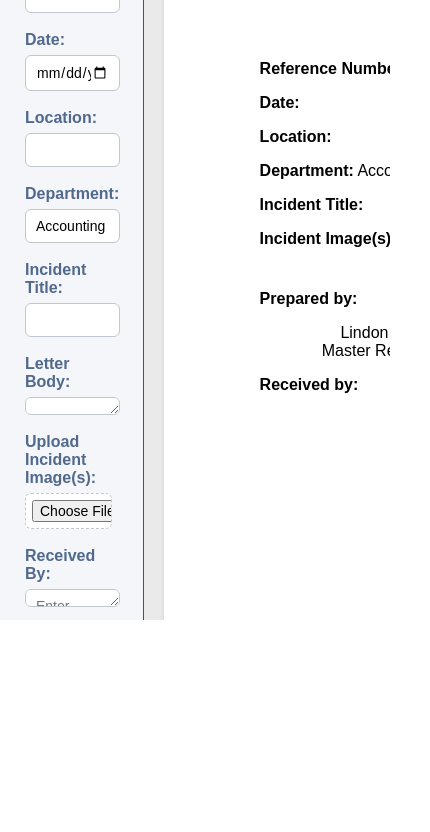
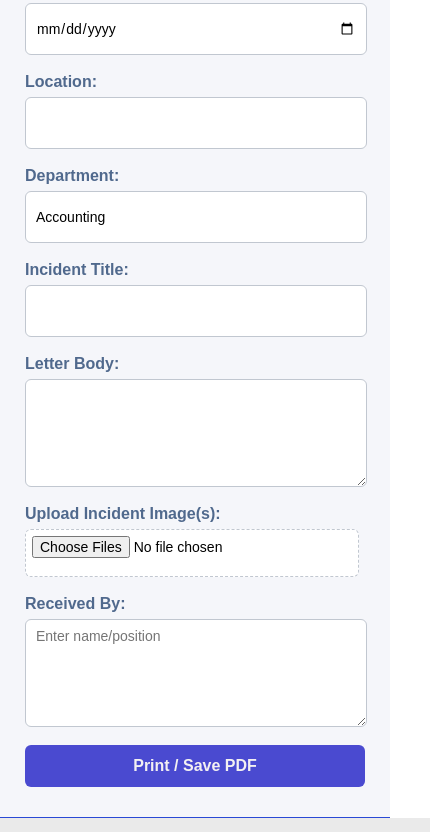
Before and after one commit to Jayriel04/Incident-Report-sure-, a plain HTML site: page incident-report/index.html in a window 390 px wide. Shown: the part 224-1056 px from the top of the page, 430 px wide, since content can reach past the window. Before the commit the page ends 844 px from the top, so only its background shows below. Drawn offline with Linux system fonts and the light colour scheme.

Commit message:
improvement

```diff
--- a/incident-report/css/styles.css
+++ b/incident-report/css/styles.css
@@ -44,6 +44,7 @@ body { font-family: Arial, sans-serif; margin: 0; }
 /* PREVIEW */
 .preview-section { width: 60%; padding: 20px; background: #eaeaea; overflow: auto; }
 .preview-box { background: #fff; width: 8.5in; min-height: 11in; padding: 1in; margin: auto; box-shadow: 0 0 5px rgba(0,0,0,0.1); box-sizing: border-box; }
+.preview-box p { overflow-wrap: break-word; word-wrap: break-word; }
 
 /* HEADER */
 .header-row { display: grid; grid-template-columns: 100px 1fr 100px; align-items: center; margin-bottom: 25px; }
@@ -106,10 +107,26 @@ body { font-family: Arial, sans-serif; margin: 0; }
 
 /* PRINT */
 @media print {
-    @page { size: auto; margin: 0.7in; }
+    @page { size: auto; margin: 0; }
     body { margin: 0; }
     .form-section { display: none; }
     .preview-section { width: 100%; padding: 0; background: none; overflow: visible !important; display: flex; justify-content: center; align-items: flex-start; }
-    .preview-box { width: 100%; min-height: 100%; margin: 0; padding: 0; border: none; box-shadow: none; background: #fff; box-sizing: border-box; }
+    .preview-box { width: 100%; min-height: 100%; margin: 0; padding: 0.7in; border: none; box-shadow: none; background: #fff; box-sizing: border-box; }
     .handle { display: none !important; }
 }
+
+/* RESPONSIVE */
+@media screen and (max-width: 900px) {
+    .container { flex-direction: column; height: auto; }
+    .form-section {
+        width: 100%;
+        height: auto;
+        border-right: none;
+        border-bottom: 1px solid #2949d5;
+        overflow-y: visible;
+    }
+    .preview-section {
+        width: 100%;
+        height: auto;
+    }
+}
--- a/incident-report/index.html
+++ b/incident-report/index.html
@@ -2,6 +2,7 @@
 <html lang="en">
 <head>
 <meta charset="UTF-8">
+<meta name="viewport" content="width=device-width, initial-scale=1.0">
 <title>Incident Report – Live Preview</title>
 <link rel="stylesheet" href="css/styles.css">
 </head>
```
